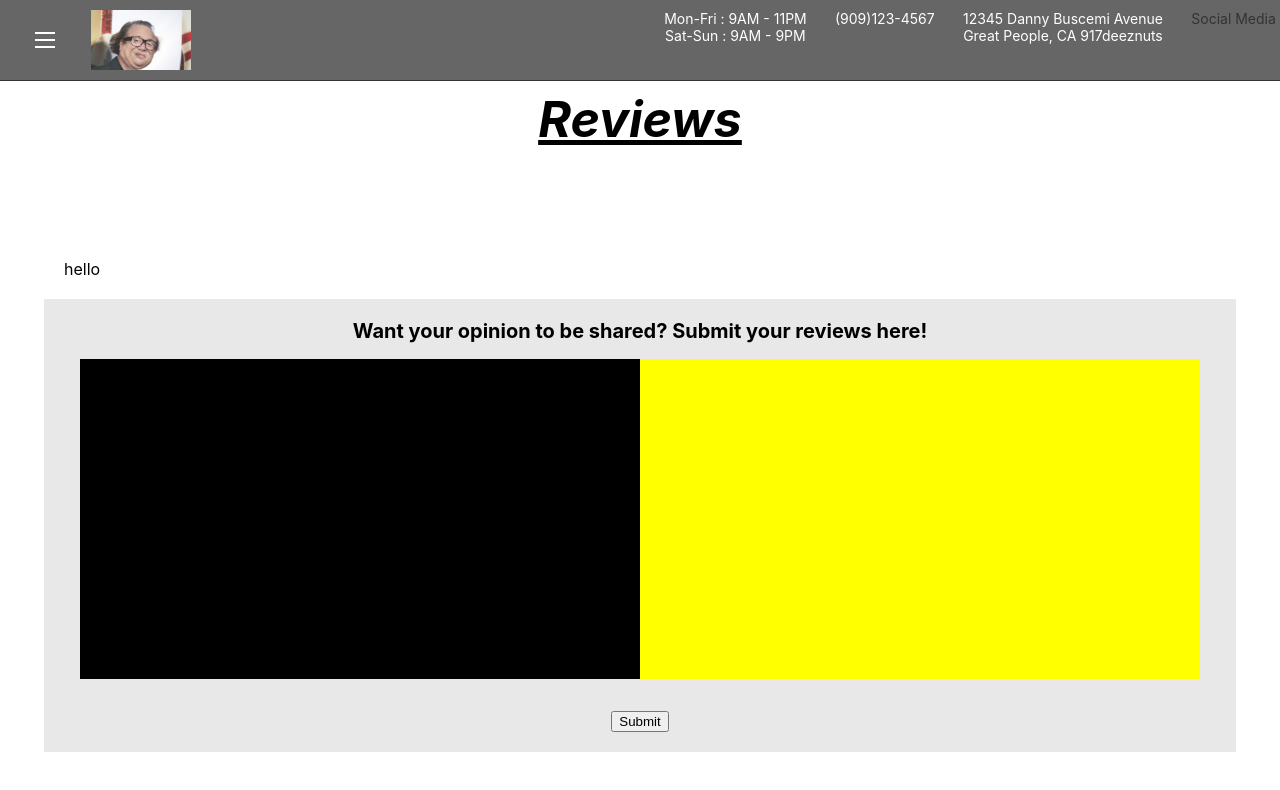
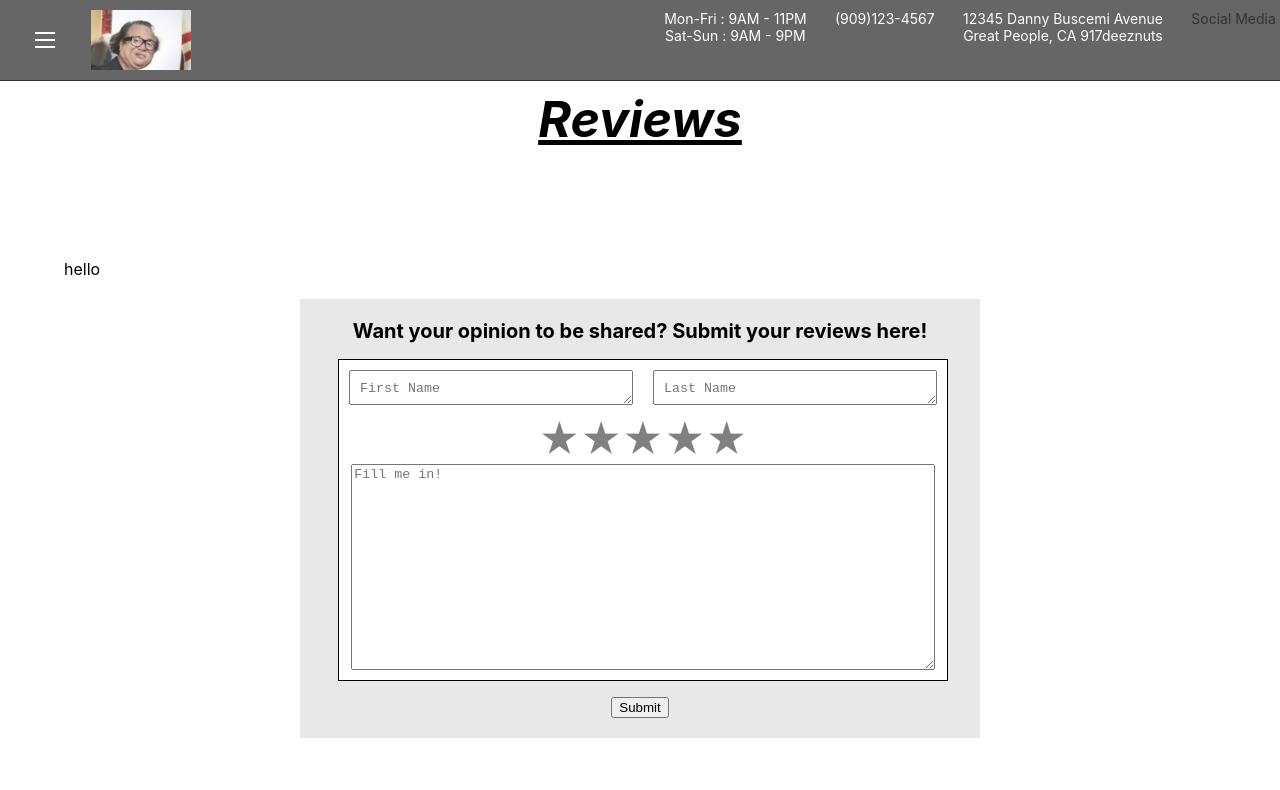
Before and after one commit to Adrian-Ligad/KBBQ-Site, a React (Create React App) app: page /testimonies in a window 1280 px wide. Shown: the top 790 px of the page. Built offline with nearby package versions, Linux system fonts and the light colour scheme; what google-maps-react would draw is missing.

Commit message:
added layout for the reviews page, input areas

```diff
--- a/package.json
+++ b/package.json
@@ -8,6 +8,7 @@
     "react": "^17.0.1",
     "react-awesome-slider": "^4.1.0",
     "react-dom": "^17.0.1",
+    "react-rating-stars-component": "^2.2.0",
     "react-router": "^5.2.0",
     "react-router-dom": "^5.2.0",
     "react-scripts": "4.0.2",
--- a/src/AboutPage/AboutPage.styled.js
+++ b/src/AboutPage/AboutPage.styled.js
@@ -9,7 +9,6 @@ const AboutPageWrapper = styled.div`
     align-items:center;
 `
 
-//for title page and picture in About Page
 const AboutPageStory = styled.div`
     background-image: url('${SteveHotty}');
     background-attachment: fixed;
--- a/src/App.js
+++ b/src/App.js
@@ -23,16 +23,16 @@ export default function App() {
       <ScrollToTop />
       <Header scroll = {scroll}/>
       <Switch>
-        <Route path = "/About">
+        <Route path = "/about">
           <AboutPage scroll = {scroll}/>
         </Route>
-        <Route path = "/Contact">
+        <Route path = "/contact">
           <ContactPage/>
         </Route>
-        <Route path = "/Menu">
+        <Route path = "/menu">
           <MenuPage/>
         </Route>
-        <Route path = "/Testimonies">
+        <Route path = "/testimonies">
           <TestimonyPage/>
         </Route>
         <Route path = "/">
--- a/src/Header/Hamburger/HamMenu.js
+++ b/src/Header/Hamburger/HamMenu.js
@@ -6,10 +6,10 @@ export default function HamMenu({ isOpen, closeMenu, scroll }) {
     return(
             <StyledMenu open = {isOpen} scroll = {scroll}>
                 <Link to = "/" onClick = {() => closeMenu()}>Home</Link>
-                <Link to = "/Menu" onClick = {() => closeMenu()}>Menu</Link>
-                <Link to = "/About" onClick = {() => closeMenu()}>About</Link>
-                <Link to = "/Contact" onClick = {() => closeMenu()}>Contact Us</Link>
-                <Link to = "/Testimonies" onClick = {() => closeMenu()}>Testimonies</Link>
+                <Link to = "/menu" onClick = {() => closeMenu()}>Menu</Link>
+                <Link to = "/about" onClick = {() => closeMenu()}>About</Link>
+                <Link to = "/contact" onClick = {() => closeMenu()}>Contact Us</Link>
+                <Link to = "/testimonies" onClick = {() => closeMenu()}>Testimonies</Link>
             </StyledMenu>
     )
 }
--- a/src/Header/Hamburger/hooks.js
+++ b/src/Header/Hamburger/hooks.js
@@ -1,6 +1,5 @@
 import { useEffect } from 'react';
 
-//On click outside of menu, close
 export const useOnClickOutside = (ref, handler) => {
   useEffect(() => {
     const listener = event => {
--- /dev/null
+++ b/src/TestimonyPage/Rating.js
@@ -0,0 +1,17 @@
+import ReactStars from "react-rating-stars-component";
+
+
+export default function RatingStars( {ratingChanged} ) {
+    return (
+        <ReactStars
+        count={5}
+        size={40}
+        onChange = {ratingChanged}
+        isHalf={true}
+        emptyIcon={<i className="far fa-star"></i>}
+        halfIcon={<i className="fa fa-star-half-alt"></i>}
+        fullIcon={<i className="fa fa-star"></i>}
+        activeColor="#ffd700"
+      />
+    )
+}
--- a/src/TestimonyPage/TestimonyModal.js
+++ b/src/TestimonyPage/TestimonyModal.js
@@ -1,9 +1,9 @@
-import { TestiModal } from './TestimonyPage.styled'
+import { TestiGallery } from './TestimonyPage.styled'
 
 export default  function TestimonyModal() {
     return(
-        <TestiModal>
+        <TestiGallery>
             hello
-        </TestiModal>
+        </TestiGallery>
     )
 }
--- a/src/TestimonyPage/TestimonyPage.styled.js
+++ b/src/TestimonyPage/TestimonyPage.styled.js
@@ -30,7 +30,7 @@ const TestimonyContent = styled.div`
 `
 //Modal page stylings
 
-const TestiModal = styled.div`
+const TestiGallery = styled.div`
     width: 90%;
     padding: 20px;
 `
@@ -38,7 +38,7 @@ const TestiModal = styled.div`
 //Submissions Page stylings
 
 const TestiSubmission = styled.div`
-    width: 90%;
+    width: 50%;
     padding: 20px;
     display: flex;
     flex-direction: column;
@@ -54,21 +54,38 @@ const TestiSubmissionContent = styled.div`
     padding: 1em;
     display: flex;
     flex-direction: row;
+    justify-content: center;
 
 `
 
 const TestiSubmissionColumn = styled.div`
-    background: black;
+    display: flex;
+    flex-direction: column;
+    background: white;
     height: 20em;
+    width: 100%;
+    border: 1px solid black;
+    margin: 0 2px;
+`
+const TestiSubmissionRow = styled.div`
+    display: flex;
+    flex-direction: row;
+    justify-content: center;
+`
+const TestiInput = styled.textarea`
     width: 50%;
+    height: 1em;
+    padding: 10px;
+    margin: 10px;
+    overflow: hidden;
 `
+
 const TestiSubmit = styled.div`
-    padding-top: 1em;
     display: flex;
     justify-content: center;
 `
 
 export {
-    TestiPage, TestimonyHeader, TestimonyContent, TestiSubmission, TestiModal, TestiSubmissionHeader, TestiSubmissionContent,
-    TestiSubmissionColumn, TestiSubmit
+    TestiPage, TestimonyHeader, TestimonyContent, TestiSubmission, TestiGallery, TestiSubmissionHeader, TestiSubmissionContent,
+    TestiSubmissionColumn, TestiSubmissionRow, TestiInput, TestiSubmit
        }
--- a/src/TestimonyPage/TestimonySubmission.js
+++ b/src/TestimonyPage/TestimonySubmission.js
@@ -1,18 +1,39 @@
-import { TestiSubmission, TestiSubmissionHeader, TestiSubmissionContent, TestiSubmissionColumn, TestiSubmit } from './TestimonyPage.styled'
+import { useState } from 'react'
+
+import { TestiSubmission, TestiSubmissionHeader, TestiSubmissionContent, TestiSubmissionColumn, TestiSubmissionRow, TestiInput, TestiSubmit } from './TestimonyPage.styled'
+import RatingStars from './Rating'
 
 export default function TestimonySubmission() {
+    const [ rating, ratingChanged ] = useState(0);
+    const [ fName, changeFName ] = useState("")
+    const [ lName, changeLName ] = useState("")
+    const [ review, changeReview ] = useState("")
+
     return(
         <TestiSubmission>
             <TestiSubmissionHeader>
                 Want your opinion to be shared? Submit your reviews here!
             </TestiSubmissionHeader>
             <TestiSubmissionContent>
-                <TestiSubmissionColumn>
-
-                </TestiSubmissionColumn>
-                <TestiSubmissionColumn style = {{background: "yellow"}}>
-
-                </TestiSubmissionColumn>
+                <form style = {{width: "100%"}}>
+                    <TestiSubmissionColumn>
+                        <TestiSubmissionRow>
+                            <TestiInput type = "text" id = "fname" name = "fname" placeholder = "First Name" required
+                            />
+                            <TestiInput type = "text" id = "lname" name = "lname" placeholder = "Last Name" required
+                            />
+                        </TestiSubmissionRow>
+                        <TestiSubmissionRow>
+                            <RatingStars ratingChanged = {ratingChanged}
+                            />
+                        </TestiSubmissionRow>
+                        <TestiSubmissionRow>
+                            <textarea type = "text" id = "review" name = "review" placeholder = "Fill me in!"
+                                style = {{height: "15em", width: "95%"}} required
+                            />
+                        </TestiSubmissionRow>
+                    </TestiSubmissionColumn>
+                </form>
             </TestiSubmissionContent>
             <TestiSubmit>
                 <button>Submit</button>
```
Also changed, not shown: 1 other file (tests, documents, lock files or other folders).
